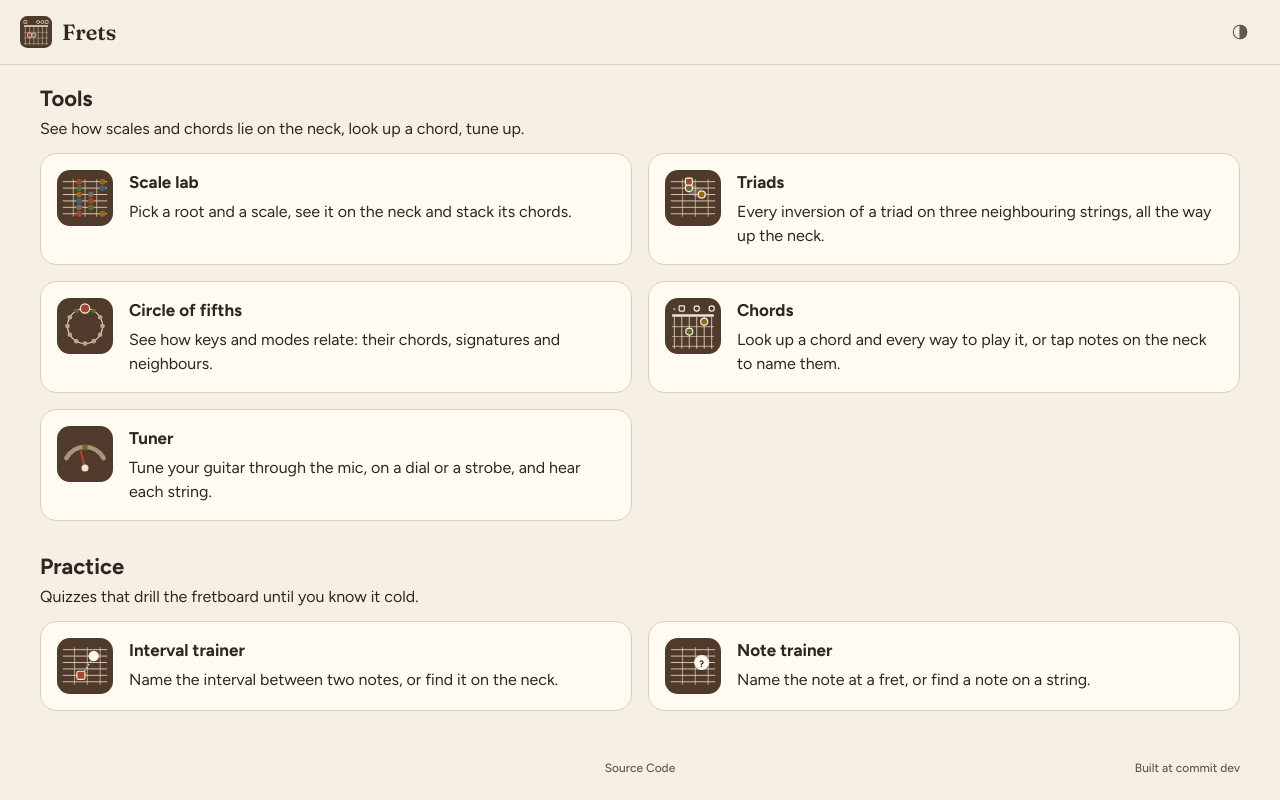
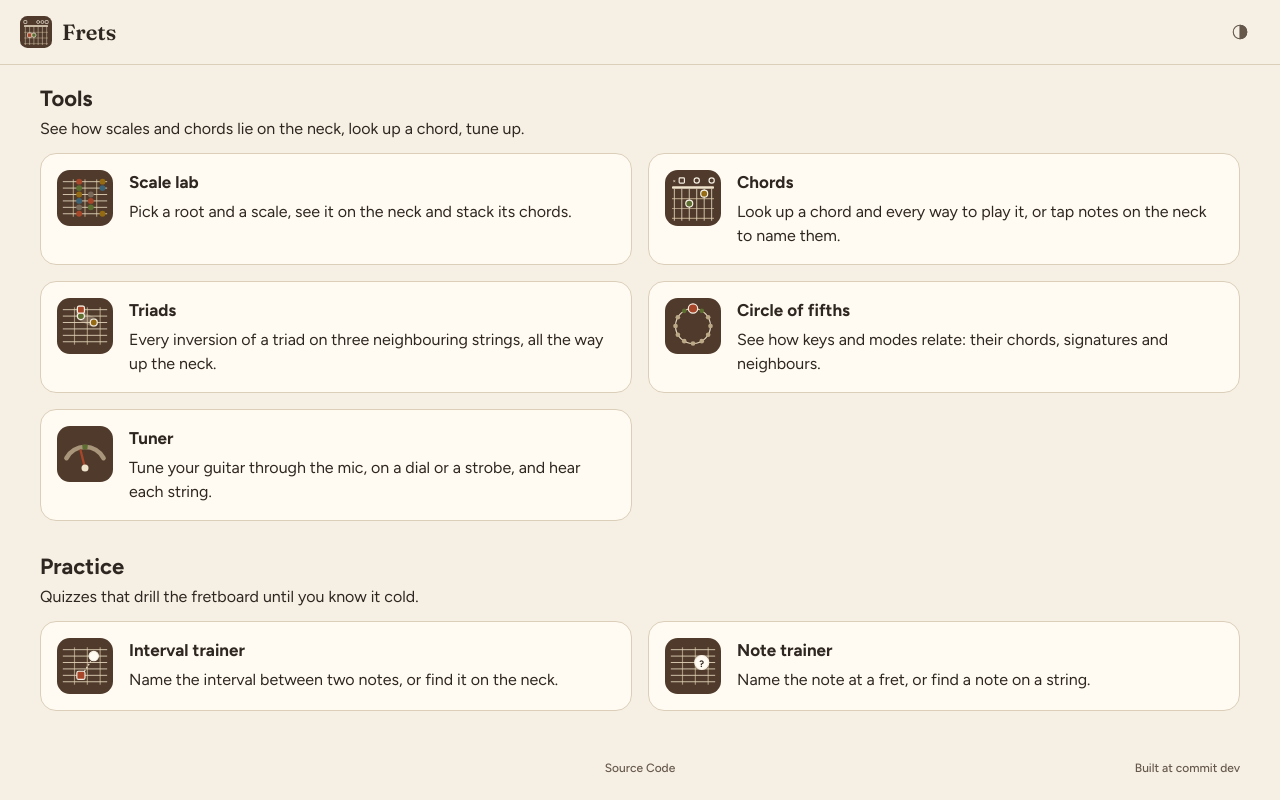
Before and after one commit to memestreak/frets, a Next.js app: page / in a window 1280 px wide. Built offline with nearby package versions, Linux system fonts and the light colour scheme.

Commit message:
Home: put Chords above Triads in Tools

```diff
--- a/src/components/sections.ts
+++ b/src/components/sections.ts
@@ -30,6 +30,11 @@ export const TOOLS: Section = {
       summary: 'Pick a root and a scale, see it on the neck and stack its chords.',
     },
     {
+      href: '/chords',
+      title: 'Chords',
+      summary: 'Look up a chord and every way to play it, or tap notes on the neck to name them.',
+    },
+    {
       href: '/explore/triads',
       title: 'Triads',
       summary: 'Every inversion of a triad on three neighbouring strings, all the way up the neck.',
@@ -38,11 +43,6 @@ export const TOOLS: Section = {
       href: '/explore/circle',
       title: 'Circle of fifths',
       summary: 'See how keys and modes relate: their chords, signatures and neighbours.',
-    },
-    {
-      href: '/chords',
-      title: 'Chords',
-      summary: 'Look up a chord and every way to play it, or tap notes on the neck to name them.',
     },
     {
       href: '/tuner',
```
Also changed, not shown: 3 other files (tests, documents, lock files or other folders).
